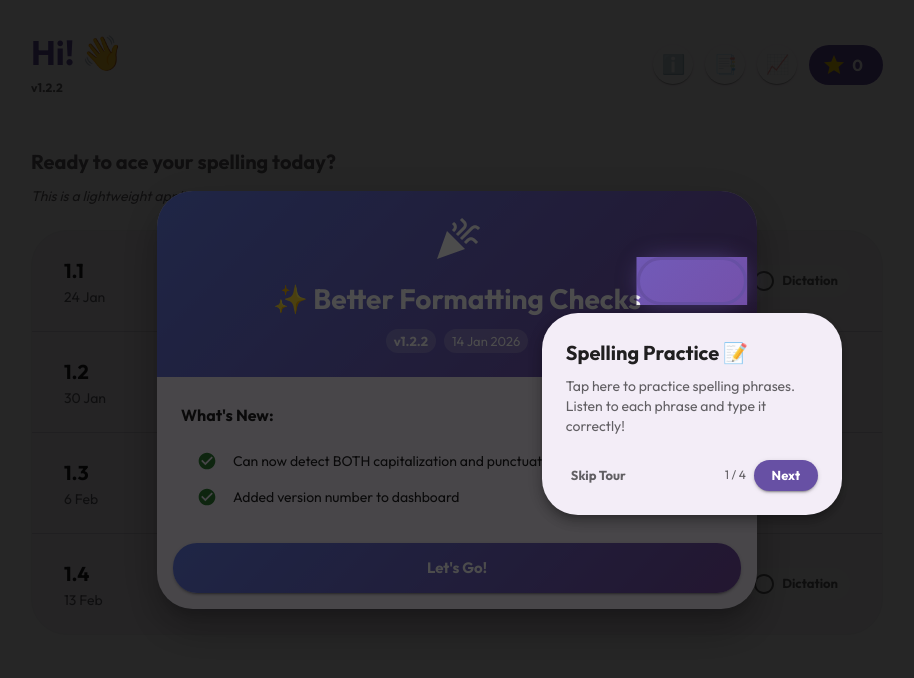
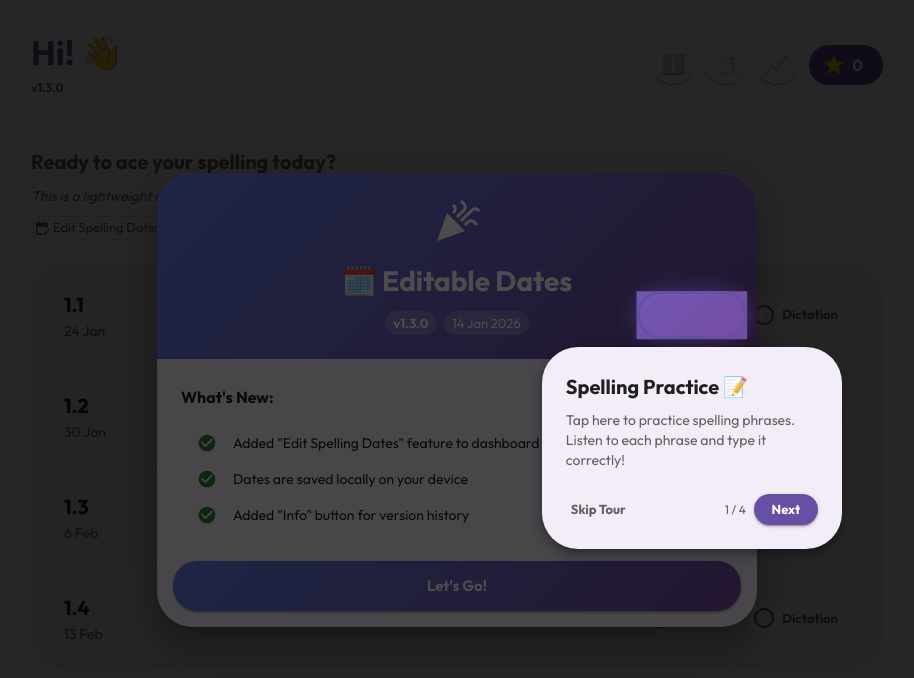
Before and after one commit to njytim-cyber/p4f-simple-spelling-app, a React (Vite) app: page / in a window 1280 px wide. Shown: the top 678 px of the page, without its empty margins (183-1097 px from the left). Built offline with nearby package versions, Linux system fonts and the light colour scheme; a web font is replaced by a local one.

Commit message:
v1.3.0: Add Editable Spelling Dates feature

```diff
--- a/src/components/Dashboard.tsx
+++ b/src/components/Dashboard.tsx
@@ -23,20 +23,97 @@ import {
     CheckCircle,
     RadioButtonUnchecked,
     Sync,
+    EditCalendar,
 } from '@mui/icons-material';
 import { Exercise, ScoreRecord, ExerciseType, EXERCISES } from '../data/exercises';
 import { APP_VERSION, CHANGELOG } from '../data/version';
 import { motion } from 'framer-motion';
+import { TextField } from '@mui/material';
 
 interface DashboardProps {
     onSelect: (ex: Exercise, type: ExerciseType) => void;
     history: ScoreRecord[];
 }
 
+const STORAGE_KEY_DATES = 'p4_exercises_dates';
+
 const Dashboard: React.FC<DashboardProps> = ({ onSelect, history }) => {
     const [openHistory, setOpenHistory] = useState(false);
     const [openSpellingList, setOpenSpellingList] = useState(false);
     const [openChangelog, setOpenChangelog] = useState(false);
+    const [openEditDates, setOpenEditDates] = useState(false);
+
+    // Initialize exercises from storage or default
+    const [exercises, setExercises] = useState<Exercise[]>(() => {
+        const saved = localStorage.getItem(STORAGE_KEY_DATES);
+        if (saved) {
+            try {
+                const textDates = JSON.parse(saved) as Record<string, string>;
+                // Merge saved dates into default exercises
+                return EXERCISES.map(ex => ({
+                    ...ex,
+                    date: textDates[ex.id] || ex.date
+                }));
+            } catch (e) {
+                console.error("Failed to parse saved dates", e);
+            }
+        }
+        return EXERCISES;
+    });
+
+    // Temp state for editing
+    const [editDates, setEditDates] = useState<Record<string, string>>({});
+
+    // Helper to format "24 Jan" (current year) -> "YYYY-MM-DD" for input
+    const toInputFormat = (dateStr: string) => {
+        if (!dateStr) return '';
+        try {
+            // Assume current year if missing
+            const currentYear = new Date().getFullYear();
+            const date = new Date(`${dateStr} ${currentYear}`);
+            if (isNaN(date.getTime())) return ''; // Fallback
+            return date.toISOString().split('T')[0];
+        } catch (e) {
+            return '';
+        }
+    };
+
+    // Helper to format "YYYY-MM-DD" -> "24 Jan" for display/storage
+    const toDisplayFormat = (isoDate: string) => {
+        if (!isoDate) return '';
+        try {
+            const date = new Date(isoDate);
+            return date.toLocaleDateString('en-GB', { day: 'numeric', month: 'short' });
+        } catch (e) {
+            return isoDate;
+        }
+    };
+
+    const handleOpenEditDates = () => {
+        const currentDates: Record<string, string> = {};
+        // Store as YYYY-MM-DD in the edit state for easy binding to input
+        exercises.forEach(ex => {
+            currentDates[ex.id] = toInputFormat(ex.date);
+        });
+        setEditDates(currentDates);
+        setOpenEditDates(true);
+    };
+
+    const handleSaveDates = () => {
+        const newExercises = exercises.map(ex => ({
+            ...ex,
+            // Convert back to "24 Jan" format when saving
+            date: editDates[ex.id] ? toDisplayFormat(editDates[ex.id]) : ex.date
+        }));
+        setExercises(newExercises);
+
+        const dateMap: Record<string, string> = {};
+        newExercises.forEach(ex => dateMap[ex.id] = ex.date);
+        localStorage.setItem(STORAGE_KEY_DATES, JSON.stringify(dateMap));
+
+        setOpenEditDates(false);
+    };
+
     const getTotalXP = () => history.reduce((acc, curr) => acc + (curr.score * 10), 0);
 
     const getBestScore = (exerciseId: string, type: ExerciseType) => {
@@ -70,7 +147,7 @@ const Dashboard: React.FC<DashboardProps> = ({ onSelect, history }) => {
                 {...dataAttr}
                 label={label}
                 icon={best ? (best.score === best.total ? <CheckCircle sx={{ color: 'white !important' }} /> : <Sync sx={{ color: 'white !important' }} />) : <RadioButtonUnchecked />}
-                onClick={() => onSelect(EXERCISES.find(e => e.id === exId)!, type)}
+                onClick={() => onSelect(exercises.find(e => e.id === exId)!, type)}
                 sx={{
                     fontWeight: 'bold',
                     bgcolor: bgColor,
@@ -84,8 +161,6 @@ const Dashboard: React.FC<DashboardProps> = ({ onSelect, history }) => {
     };
 
     // Filter changelog for v1.2.0 and above
-    // Simple check: we assume versions are 'x.y.z'
-    // We want >= 1.2
     const recentChanges = CHANGELOG.filter(entry => {
         const [major, minor] = entry.version.split('.').map(Number);
         return major > 1 || (major === 1 && minor >= 2);
@@ -147,14 +222,29 @@ const Dashboard: React.FC<DashboardProps> = ({ onSelect, history }) => {
             <Typography variant="h6" gutterBottom sx={{ fontWeight: 'bold', mb: 1, opacity: 0.7 }}>
                 Ready to ace your spelling today?
             </Typography>
-            <Typography variant="body2" sx={{ fontStyle: 'italic', color: 'text.secondary', mb: 3 }}>
+            <Typography variant="body2" sx={{ fontStyle: 'italic', color: 'text.secondary', mb: 1 }}>
                 This is a lightweight application. Progress is stored locally on your device.
             </Typography>
 
-            {/* ... Rest of key components (Paper, Dialogs) ... */}
+            {/* Edit Dates Pill */}
+            <Box sx={{ mb: 3 }}>
+                <Chip
+                    icon={<EditCalendar sx={{ fontSize: '1rem !important' }} />}
+                    label="Edit Spelling Dates"
+                    size="small"
+                    variant="outlined"
+                    onClick={handleOpenEditDates}
+                    sx={{
+                        borderColor: 'divider',
+                        color: 'text.secondary',
+                        '&:hover': { bgcolor: '#f5f5f5', borderColor: 'primary.main', color: 'primary.main' }
+                    }}
+                />
+            </Box>
+
             <Paper elevation={0} sx={{ borderRadius: 3, overflow: 'hidden', border: '1px solid #eee' }}>
                 <List disablePadding>
-                    {EXERCISES.map((ex, index) => (
+                    {exercises.map((ex, index) => (
                         <Box key={ex.id}>
                             <ListItem
                                 sx={{
@@ -183,11 +273,40 @@ const Dashboard: React.FC<DashboardProps> = ({ onSelect, history }) => {
                                     <StatusPill exId={ex.id} type="dictation" label="Dictation" />
                                 </Stack>
                             </ListItem>
-                            {index < EXERCISES.length - 1 && <Divider />}
+                            {index < exercises.length - 1 && <Divider />}
                         </Box>
                     ))}
                 </List>
             </Paper>
+
+            {/* Edit Dates Dialog */}
+            <Dialog open={openEditDates} onClose={() => setOpenEditDates(false)} fullWidth maxWidth="xs">
+                <DialogTitle sx={{ fontWeight: '800' }}>Edit Dates</DialogTitle>
+                <DialogContent dividers>
+                    <Stack spacing={2} sx={{ pt: 1 }}>
+                        {exercises.map((ex) => (
+                            <TextField
+                                key={ex.id}
+                                label={`Date for ${ex.title}`}
+                                type="date"
+                                InputLabelProps={{ shrink: true }}
+                                value={editDates[ex.id] || ''}
+                                onChange={(e) => setEditDates(prev => ({ ...prev, [ex.id]: e.target.value }))}
+                                size="small"
+                                fullWidth
+                            />
+                        ))}
+                    </Stack>
+                </DialogContent>
+                <DialogActions sx={{ p: 2 }}>
+                    <Button onClick={() => setOpenEditDates(false)} color="inherit">
+                        Cancel
+                    </Button>
+                    <Button onClick={handleSaveDates} variant="contained" sx={{ borderRadius: 2 }}>
+                        Save
+                    </Button>
+                </DialogActions>
+            </Dialog>
 
             {/* Spelling List Dialog */}
             <Dialog open={openSpellingList} onClose={() => setOpenSpellingList(false)} fullWidth maxWidth="md">
--- a/src/data/version.ts
+++ b/src/data/version.ts
@@ -3,7 +3,7 @@
 // - MINOR: New features (backwards compatible)
 // - PATCH: Bug fixes (backwards compatible)
 
-export const APP_VERSION = '1.2.2';
+export const APP_VERSION = '1.3.0';
 
 export interface ChangelogEntry {
     version: string;
@@ -13,6 +13,16 @@ export interface ChangelogEntry {
 }
 
 export const CHANGELOG: ChangelogEntry[] = [
+    {
+        version: '1.3.0',
+        date: '14 Jan 2026',
+        title: '🗓️ Editable Dates',
+        changes: [
+            'Added "Edit Spelling Dates" feature to dashboard',
+            'Dates are saved locally on your device',
+            'Added "Info" button for version history',
+        ],
+    },
     {
         version: '1.2.2',
         date: '14 Jan 2026',
```
